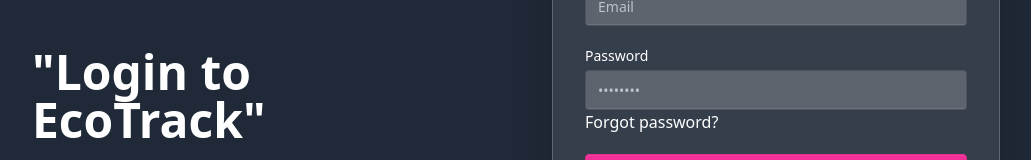
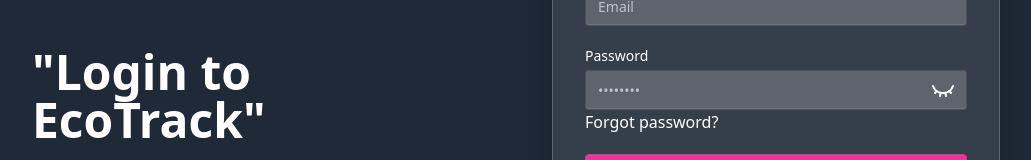
Before and after one commit to omor244/B12-A10Project-clint, a React (Vite) app: page /login in a window 1280 px wide. Shown: the part 274-434 px from the top of the page, without its empty margins (124-1155 px from the left). Built offline with nearby package versions, Linux system fonts and the light colour scheme; no server answers.

Commit message:
added password toggleing

```diff
--- a/src/Components/Login/Login.jsx
+++ b/src/Components/Login/Login.jsx
@@ -3,6 +3,8 @@
 import AuthContex from '../Context/AuthContex';
 import { toast } from 'react-toastify';
 import Loadding from '../../Loadder/Loadding';
+import { EyeClosed, EyeIcon } from 'lucide-react';
+import { BsEyeSlash } from 'react-icons/bs';
 
 const Login = () => {
     const { signinuser, googlesignin } = use(AuthContex)
@@ -10,7 +12,7 @@
     const emailref = useRef(null)
     const navigate = useNavigate()
     const location = useLocation()
-
+   const [toggle, settoggle] = useState(true)
 
 
 
@@ -70,6 +72,10 @@
         })
     }
 
+    const handeltoggle = () => {
+
+       settoggle(!toggle)
+    }
 
 
 
@@ -113,14 +119,14 @@
                         <div className="relative">
                             <label className="block text-sm mb-1">Password</label>
                             <input
-                                type={"password"}
+                                type={toggle? 'text' :  "password"}
                                 name="password"
                                 placeholder="••••••••"
                                 required
                                 className="input input-bordered w-full bg-white/20 text-white placeholder-white/60 focus:outline-none focus:ring-2 focus:ring-blue-400"
                             />
 
-                            <span className=" top-9 absolute right-3 cursor-pointer "> </span>
+                            <span onClick={handeltoggle} className=" top-8 absolute right-3 cursor-pointer ">{toggle ? <EyeClosed/> : <EyeIcon></EyeIcon> } </span>
 
                             <div><Link to={'/forget'} className="link link-hover">Forgot password?</Link></div>
 
--- a/src/Components/Register/Register.jsx
+++ b/src/Components/Register/Register.jsx
@@ -3,7 +3,8 @@
 import { Link, useLocation, useNavigate } from "react-router";
 import AuthContex from "../Context/AuthContex";
 import { toast } from "react-toastify";
-import Loadding from "../../Loadder/Loadding";
+
+import { EyeClosed, EyeIcon } from "lucide-react";
 
 
 
@@ -15,6 +16,8 @@
 
     const navigate = useNavigate()
     const location = useLocation()
+    const [toggle, settoggle] = useState(true)
+
 
 
 
@@ -79,6 +82,11 @@
             .catch(err => {
 
             })
+    }
+
+    const handeltoggle = () => {
+
+        settoggle(!toggle)
     }
 
 
@@ -146,12 +154,17 @@
                         <div className="relative">
                             <label className="block text-sm mb-1">Password</label>
                             <input
-                                type="password"
+                                type={toggle ? 'text' : "password"}
                                 name="password"
                                 required
                                 placeholder="••••••••"
                                 className="input input-bordered w-full bg-white/20 text-white placeholder-white/60 focus:outline-none focus:ring-2 focus:ring-blue-400"
+
+
                             />
+
+                            <span onClick={handeltoggle} className=" top-8 absolute right-3 cursor-pointer ">{toggle ? <EyeClosed /> : <EyeIcon></EyeIcon>} </span>
+
                         </div>
 
                         <button type="submit" className=" btn btn-secondary w-full">
```
